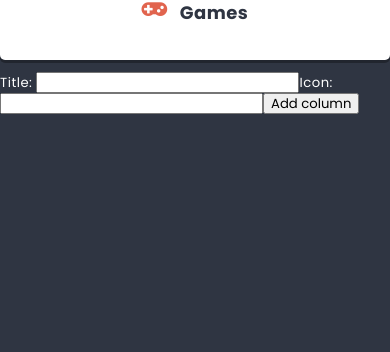
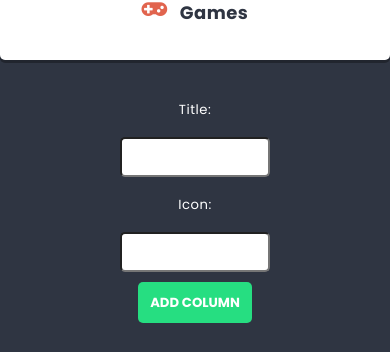
Before and after one commit to HannaNesterova/React-project-11, a React (Create React App) app: page / in a window 390 px wide. Shown: the part 810-1162 px from the top of the page. Before the commit the page ends 944 px from the top, so only its background shows below. Built offline with nearby package versions, Linux system fonts and the light colour scheme.

Commit message:
Create style for inputs

```diff
--- a/src/components/ColumnForm/ColumnForm.js
+++ b/src/components/ColumnForm/ColumnForm.js
@@ -1,8 +1,10 @@
 import styles from './ColumnForm.module.scss';
 import { useState } from 'react';
+import Button from '../Button/Button';
 
+   //const [value, setValue] = useState('');
 const ColumnForm = props => {
-    //const [value, setValue] = useState('');
+
     const [title, setTitle] = useState('');
     const [icon, setIcon] = useState('');
 
@@ -11,7 +13,9 @@
         props.action({ title: value });
         setValue('');
     };*/
-
+    const TextInput = (props) => {
+        return <input className={styles.input} value={props.value} onChange={props.onChange} placeholder={props.placeholder} type="text" />
+    };
 
     const addColumn = (e) => {
         e.preventDefault();
@@ -21,12 +25,14 @@
 };
 
 	return (
-        <form onSubmit={addColumn}>
-           <span> Title: </span> <input type="text" value={title} onChange={(e) => setTitle(e.target.value)} />
-           <span>Icon: </span><input type="text" value={icon} onChange={(e) => setIcon(e.target.value)} />
-            <button>Add column</button>
+        <form onSubmit={addColumn} className={styles.columnForm}>
+            <span className={styles.textTitle}>Title: </span><TextInput className={styles.input} value={title} onChange={(e) => setTitle(e.target.value)} />
+            <span className={styles.textTitle}>Icon:</span> <TextInput className={styles.input} value={icon} onChange={(e) => setIcon(e.target.value)} />
+           <Button>Add column</Button>
         </form>
 	);
 };
 
+{/* <span> Title: </span> <input type="text" value={title} onChange={(e) => setTitle(e.target.value)} />
+<span>Icon: </span><input type="text" value={icon} onChange={(e) => setIcon(e.target.value)} /> */}
 export default ColumnForm;
--- a/src/components/ColumnForm/ColumnForm.module.scss
+++ b/src/components/ColumnForm/ColumnForm.module.scss
@@ -0,0 +1,29 @@
+@import '../../styles/settings.scss';
+
+
+.columnForm{
+        display: flex;
+        justify-content: center;
+        margin: 20px 20px;
+}
+.textTitle{
+    margin: 10px;
+}
+input{
+    padding: 5px;
+    width: 150px;
+    height: 40px;
+    border-radius: 5px;
+}
+
+@media all and (max-width: 450px){
+
+.columnForm{
+    display: flex;
+    flex-direction: column;
+    justify-content: center;
+    align-items: center;
+    margin: 20px 20px;
+    gap: 10px;
+}
+}
```
